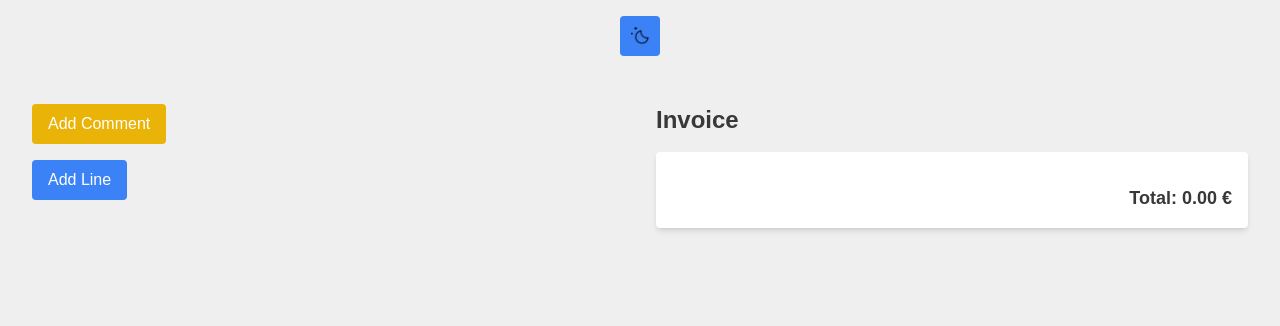
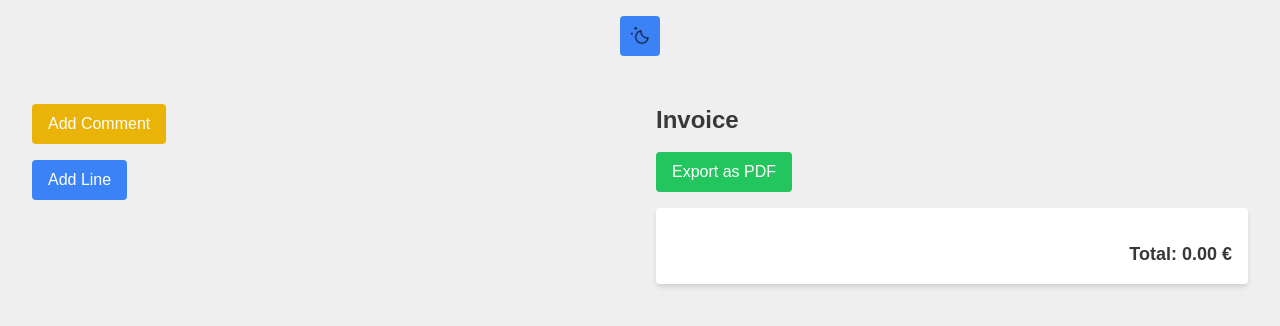
Before and after one commit to Rotosama/quickquote, a Next.js app: page / in a window 1280 px wide. Shown: the top 326 px of the page. Built offline with nearby package versions, Linux system fonts and the light colour scheme; a web font is replaced by a local one.

Commit message:
pdfbutton

```diff
--- a/package.json
+++ b/package.json
@@ -9,9 +9,10 @@
     "lint": "next lint"
   },
   "dependencies": {
+    "html2pdf.js": "^0.10.2",
+    "next": "15.1.3",
     "react": "^19.0.0",
-    "react-dom": "^19.0.0",
-    "next": "15.1.3"
+    "react-dom": "^19.0.0"
   },
   "devDependencies": {
     "postcss": "^8",
--- /dev/null
+++ b/src/app/components/ExportPDFButton.js
@@ -0,0 +1,25 @@
+"use client";
+import html2pdf from "html2pdf.js";
+
+export default function ExportPDFButton({ elementId, fileName }) {
+	const exportPDF = () => {
+		const element = document.getElementById(elementId);
+		const opt = {
+			margin: 1,
+			filename: fileName,
+			image: { type: "jpeg", quality: 0.98 },
+			html2canvas: { scale: 2 },
+			jsPDF: { unit: "in", format: "letter", orientation: "portrait" },
+		};
+		html2pdf().from(element).set(opt).save();
+	};
+
+	return (
+		<button
+			onClick={exportPDF}
+			className="bg-green-500 text-white px-4 py-2 rounded mb-4"
+		>
+			Export as PDF
+		</button>
+	);
+}
--- a/src/app/components/InvoiceTable.js
+++ b/src/app/components/InvoiceTable.js
@@ -1,4 +1,5 @@
 "use client";
+import ExportPDFButton from "./ExportPDFButton";
 
 export default function InvoiceTable({ lines }) {
 	const calculateTotal = () =>
@@ -9,7 +10,9 @@ export default function InvoiceTable({ lines }) {
 		);
 
 	return (
-		<div className="p-4 bg-white shadow-md rounded">
+		<div>
+			<ExportPDFButton elementId="invoice-table" fileName="invoice.pdf" />
+			<div id="invoice-table" className="p-4 bg-white shadow-md rounded">
 				{lines.map((line, index) => (
 					<div
 						key={index}
@@ -51,5 +54,6 @@ export default function InvoiceTable({ lines }) {
 					</h2>
 				</div>
 			</div>
+		</div>
 	);
 }
```
Also changed, not shown: 1 other file (tests, documents, lock files or other folders). Lines whose indentation alone changed are shown as unchanged.
